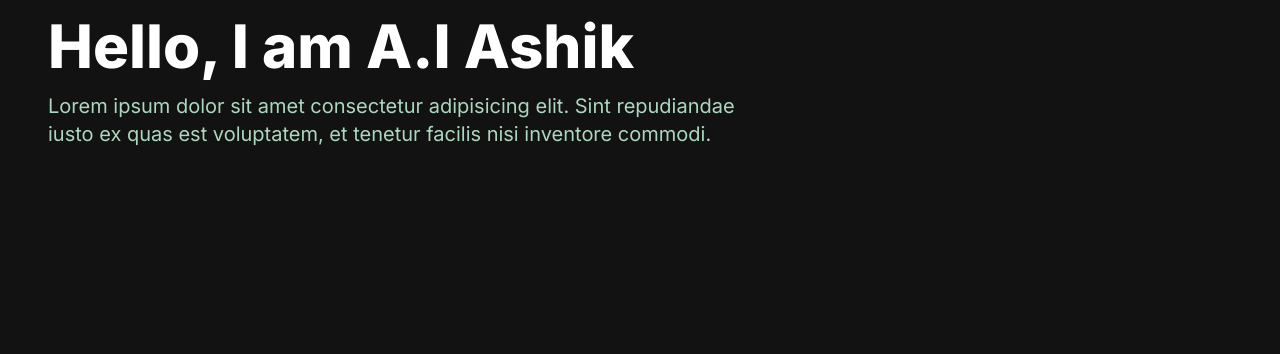
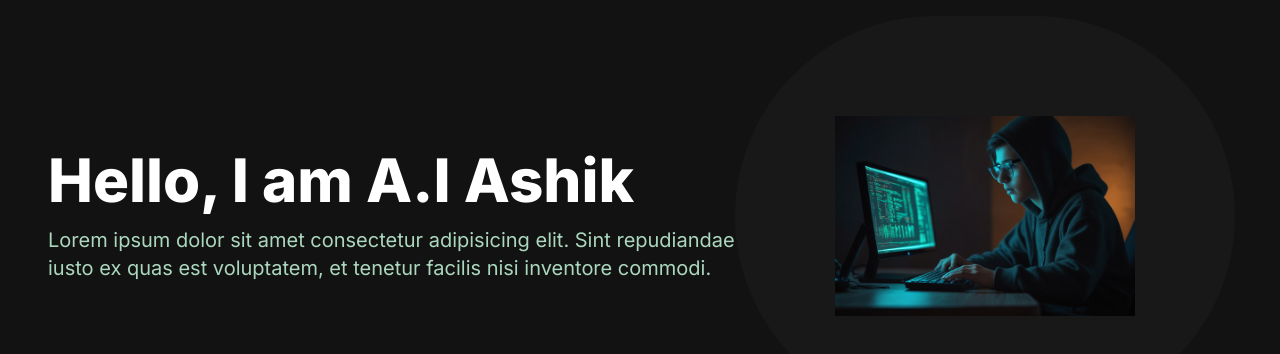
Before and after one commit to AI-Ashik/react-tailwind-portfolio, a Next.js app: page / in a window 1280 px wide. Shown: the top 354 px of the page. Built offline with nearby package versions, Linux system fonts and the light colour scheme.

Commit message:
added image

```diff
--- a/app/components/HeroSection.jsx
+++ b/app/components/HeroSection.jsx
@@ -1,3 +1,5 @@
+import Image from "next/image";
+
 const HeroSection = () => {
   return (
     <section>
@@ -12,6 +14,17 @@
             inventore commodi.
           </p>
         </div>
+        <div className="col-span-5 place-self-center mt-4 lg:mt-0">
+          <div className="rounded-full bg-[#181818] w-[250px] h-[250px] lg:w-[500px] lg:h-[400px] relative">
+            <Image
+              className="absolute transform -translate-x-1/2 -translate-y-1/2 top-1/2 left-1/2"
+              src="/images/hero img.jpg"
+              alt="hero image"
+              height={300}
+              width={300}
+            />
+          </div>
+        </div>
       </div>
     </section>
   );
```
Also changed, not shown: public/images/hero img.jpg (added).
